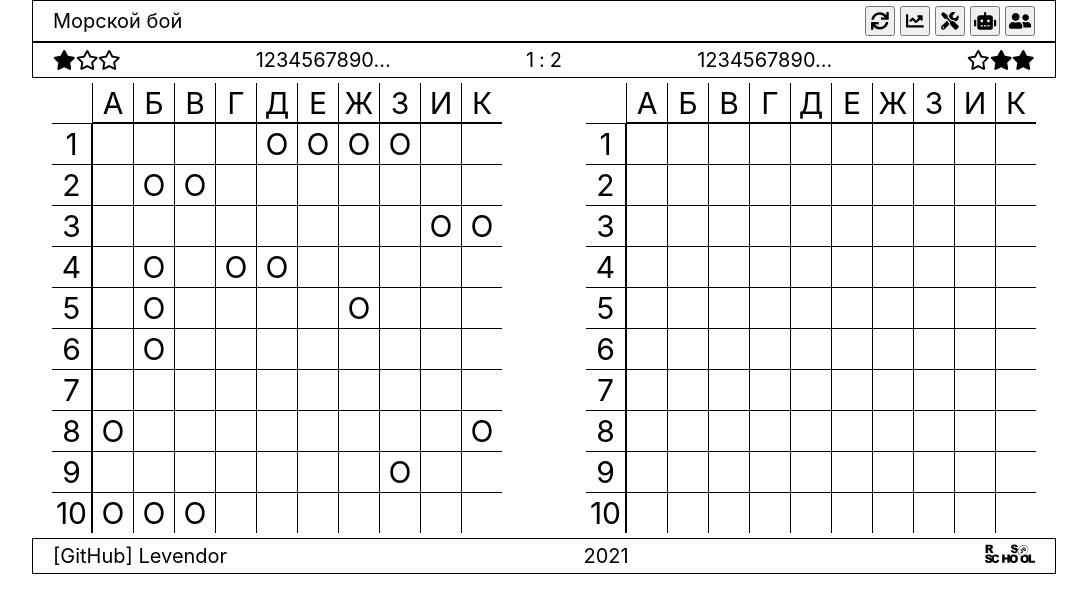
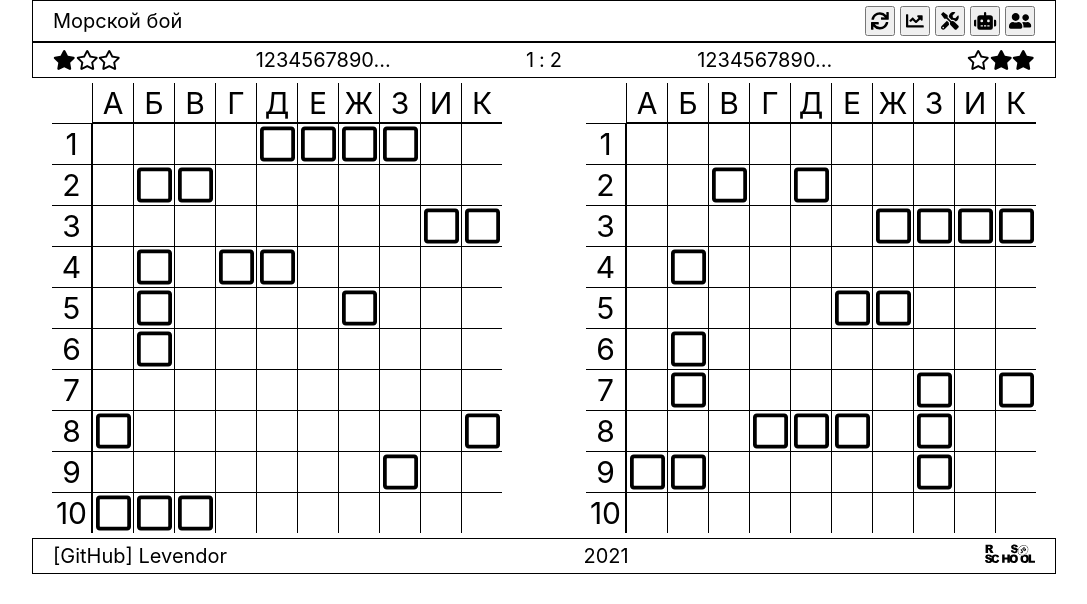
Before and after one commit to Levendor/react-game, a React (Create React App) app: page / in a window 1280 px wide. Shown: the top 604 px of the page, without its empty margins (96-1183 px from the left). Built offline with nearby package versions, Linux system fonts and the light colour scheme.

Commit message:
feat: add icons to fields

```diff
--- a/src/components/battlefield-cell/battlefield-cell.scss
+++ b/src/components/battlefield-cell/battlefield-cell.scss
@@ -1,9 +1,11 @@
 .cell {
+  display: flex;
   width: 4rem;
   height: 4rem;
   background-color: #fff;
-  text-align: center;
-  line-height: 4rem;
+  justify-content: center;
+  align-items: center;
+
 
   &:hover {
     background-color: #ddd;
@@ -11,6 +13,10 @@
   }
 }
 
+.grid-cell {
+  font-size: 1rem;
+}
+
 .disabled {
   pointer-events: none;
 }
--- a/src/components/battlefield-cell/battlefield-cell.tsx
+++ b/src/components/battlefield-cell/battlefield-cell.tsx
@@ -1,4 +1,7 @@
 import React, { Component } from 'react';
+import { FontAwesomeIcon } from '@fortawesome/react-fontawesome'
+import { faCircle, faTimes } from '@fortawesome/free-solid-svg-icons';
+import { faSquare } from '@fortawesome/free-regular-svg-icons';
 import './battlefield-cell.scss';
 
 interface Props {
@@ -16,12 +19,12 @@
       case 0:
         return '';
       case 1:
-        if (side === 'foe') return '';
-        return 'O';
+        // if (side === 'foe') return '';
+        return <FontAwesomeIcon icon={faSquare} size="4x" />;
       case 2:
-        return 'X';
+        return <FontAwesomeIcon icon={faTimes} size="4x" />;
       case 3:
-        return '.';
+        return <FontAwesomeIcon icon={faCircle} size="xs" />;
       default:
         return '';
     }
@@ -30,7 +33,7 @@
   render() {
     const { side, value, coordinates } = this.props;
     return (
-      <div className={side ==='foe' ? "cell" : "cell disabled"}
+      <div className={side ==='foe' ? "cell grid-cell" : "cell grid-cell disabled"}
            onClick={() => this.props.onCellClick(coordinates)}
            style={{gridArea: `cell-${coordinates.join('')}`}}>
             {this.cellContent(value)}
--- a/src/components/battlefield-line/battlefield-line.scss
+++ b/src/components/battlefield-line/battlefield-line.scss
@@ -18,8 +18,10 @@
 
 .top-line-cell + .top-line-cell {
   border-bottom: 1px solid black;
+  font-size: 3rem;
 }
 
 .left-line-cell {
   border-right: 1px solid black;
+  font-size: 3rem;
 }
--- a/src/components/battlefield/battlefield.scss
+++ b/src/components/battlefield/battlefield.scss
@@ -3,7 +3,6 @@
   grid-template-rows: 45rem;
   grid-template-columns: 45rem auto 45rem;
   padding: 0.5rem 2rem;
-  font-size: 3rem;
 
   .gap {
     min-width: 3rem;
```
